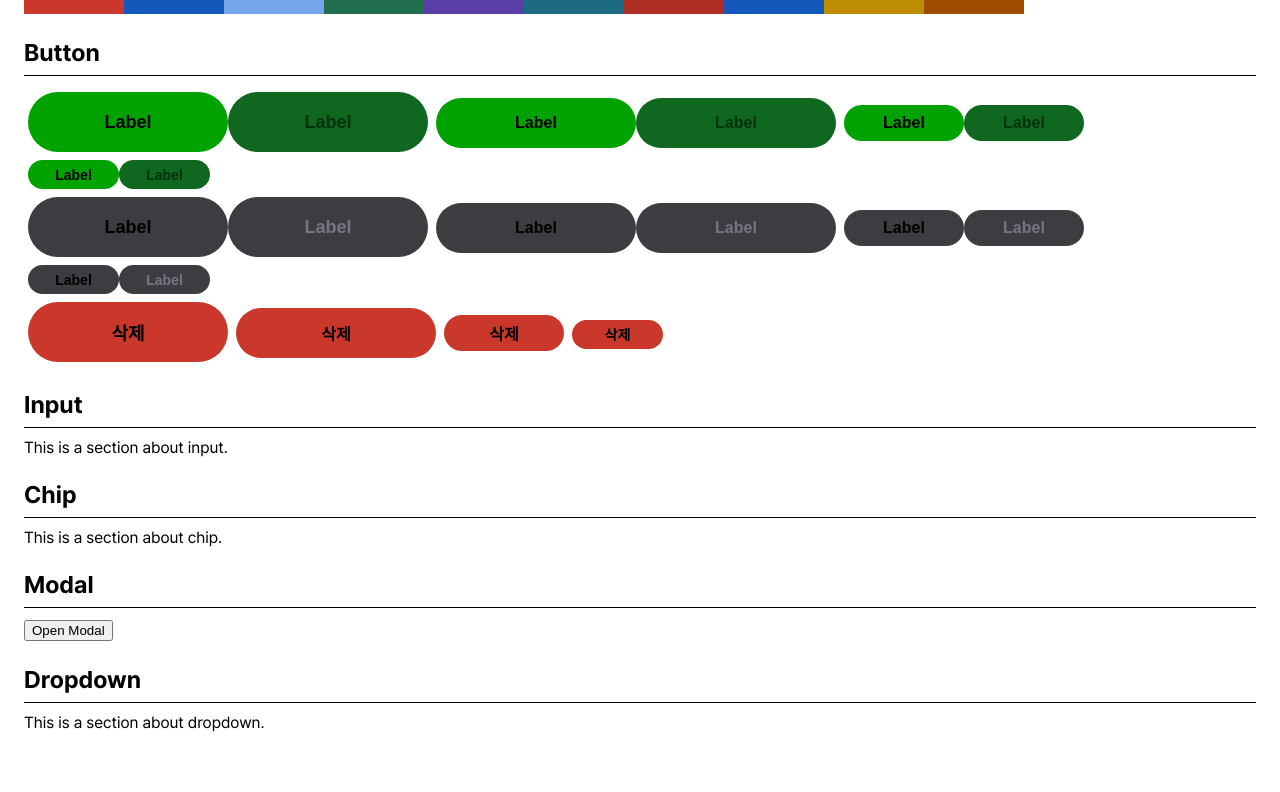
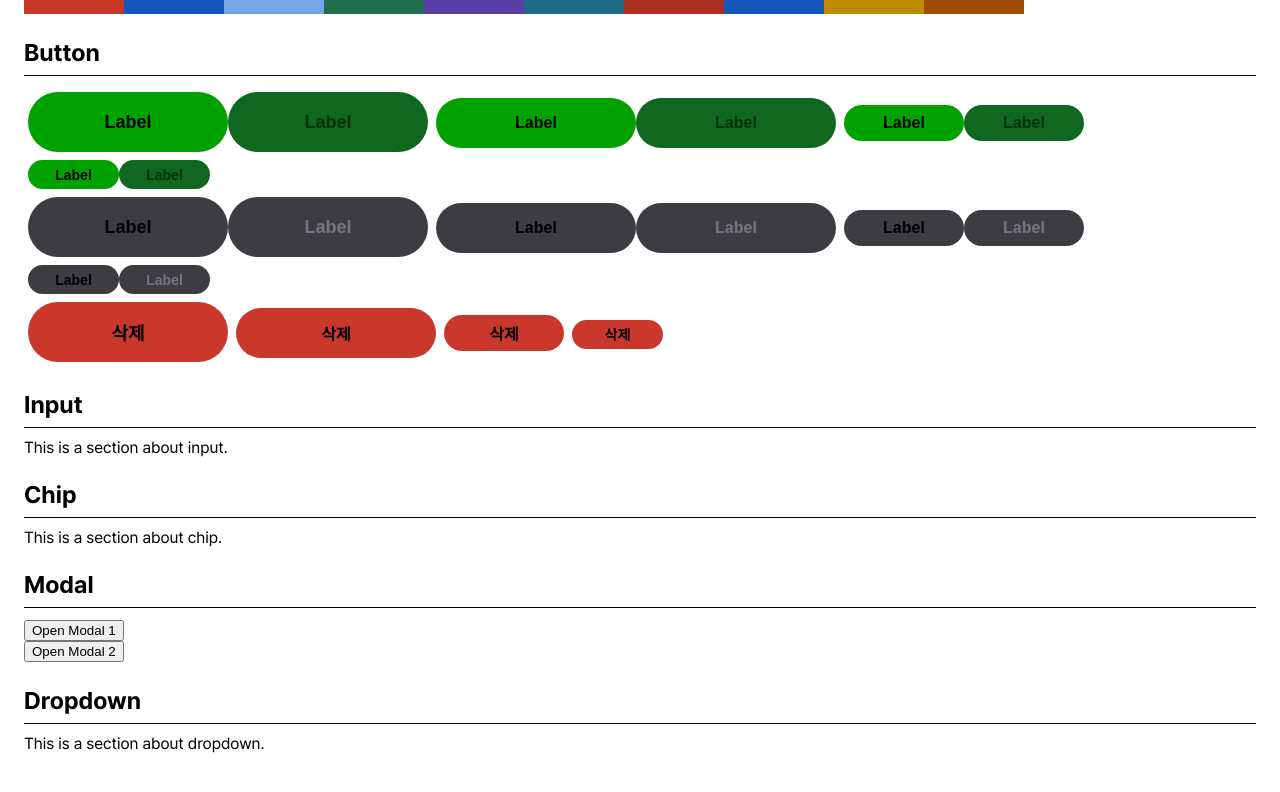
Before and after one commit to Codeit-FE18-Part3-Team4/Taskify, a Next.js app: page /test-components in a window 1280 px wide. Shown: the part 1114-1906 px from the top of the page. Built offline with nearby package versions, Linux system fonts and the light colour scheme.

Commit message:
✨ feat [#14] Key를 사용해서 modal 상태를 개별적으로 관리하도록 개선

```diff
--- a/src/components/modal/modal-provider.tsx
+++ b/src/components/modal/modal-provider.tsx
@@ -1,44 +1,34 @@
-import { createContext, ReactNode, useState } from "react";
+import {
+  createContext,
+  Dispatch,
+  ReactNode,
+  SetStateAction,
+  useState,
+} from "react";
 
-interface ModalState {
-  isMount: boolean;
-  isOpen: boolean;
-  openModal: (isOpen: boolean) => void;
-  onClose: () => void;
+export interface ModalState {
+  [key: string]: {
+    isMount: boolean;
+    isOpen: boolean;
+  };
 }
 
-const INITIAL_STATE: ModalState = {
-  isMount: false,
-  isOpen: false,
-  openModal: () => {},
-  onClose: () => {},
-};
+interface ContextValue {
+  modalState: ModalState | null;
+  setModalState: Dispatch<SetStateAction<ModalState | null>>;
+}
 
-export const ModalContext = createContext<ModalState>(INITIAL_STATE);
+export const ModalContext = createContext<ContextValue | null>(null);
 
 interface Props {
   children: ReactNode;
 }
 
 export default function ModalProvider({ children }: Props) {
-  const [isMount, setMount] = useState(false);
-  const [isOpen, setOpen] = useState(false);
-
-  const openModal = (isOpen: boolean) => {
-    if (isOpen) {
-      setMount(true);
-      setOpen(true);
-    } else {
-      setOpen(false);
-    }
-  };
-
-  const onClose = () => {
-    setMount(false);
-  };
+  const [modalState, setModalState] = useState<ModalState | null>(null);
 
   return (
-    <ModalContext value={{ isMount, isOpen, openModal, onClose }}>
+    <ModalContext value={{ modalState, setModalState }}>
       {children}
     </ModalContext>
   );
--- a/src/components/modal/modal.tsx
+++ b/src/components/modal/modal.tsx
@@ -5,15 +5,16 @@ import { createPortal } from "react-dom";
 import styles from "./modal.module.css";
 
 interface Props {
+  modalKey: string;
   children: ReactNode;
 }
 
-export default function Modal({ children }: Props) {
-  const { isOpen, openModal, onClose } = useModal();
+export default function Modal({ modalKey, children }: Props) {
+  const { isOpenModal, openModal, onCloseModal } = useModal({ key: modalKey });
 
   const handleAnimationEnd = () => {
-    if (isOpen) return;
-    onClose();
+    if (isOpenModal) return;
+    onCloseModal();
   };
 
   const handleClick = () => {
@@ -26,7 +27,10 @@ export default function Modal({ children }: Props) {
 
   const modal = (
     <div
-      className={classnames(styles.modal, isOpen ? styles.open : styles.close)}
+      className={classnames(
+        styles.modal,
+        isOpenModal ? styles.open : styles.close
+      )}
       onAnimationEnd={handleAnimationEnd}
       onClick={handleClick}
     >
--- a/src/hooks/use-modal.tsx
+++ b/src/hooks/use-modal.tsx
@@ -1,7 +1,58 @@
 import { ModalContext } from "@/components/modal/modal-provider";
 import { useContext } from "react";
 
-export function useModal() {
-  const { isMount, isOpen, openModal, onClose } = useContext(ModalContext);
-  return { isShowModal: isMount, isOpen, openModal, onClose };
+const INITIAL_MODAL_STATE = { isMount: false, isOpen: false };
+
+interface Props {
+  key: string;
 }
+
+export function useModal({ key }: Props) {
+  const contextValue = useContext(ModalContext);
+  if (!contextValue) {
+    throw new Error("useModal must be used within a ModalProvider");
+  }
+
+  const { modalState, setModalState } = contextValue;
+
+  const { isMount, isOpen } = modalState
+    ? modalState[key] || INITIAL_MODAL_STATE
+    : INITIAL_MODAL_STATE;
+
+  const openModal = (isOpen: boolean) => {
+    if (isOpen) {
+      setModalState((prev) => ({
+        ...prev,
+        [key]: {
+          isMount: true,
+          isOpen: true,
+        },
+      }));
+    } else {
+      setModalState((prev) => ({
+        ...prev,
+        [key]: {
+          isMount: true,
+          isOpen: false,
+        },
+      }));
+    }
+  };
+
+  const onClose = () => {
+    setModalState((prev) => ({
+      ...prev,
+      [key]: {
+        isMount: false,
+        isOpen: false,
+      },
+    }));
+  };
+
+  return {
+    isShowModal: isMount,
+    isOpenModal: isOpen,
+    openModal,
+    onCloseModal: onClose,
+  };
+}
--- a/src/pages/test-components/index.tsx
+++ b/src/pages/test-components/index.tsx
@@ -223,13 +223,21 @@ function ButtonBox() {
 }
 
 function ModalSample() {
-  const { isShowModal, openModal } = useModal();
+  const MODAL_KEY_1 = "MODAL_SAMPLE_1";
+  const MODAL_KEY_2 = "MODAL_SAMPLE_2";
+  const { isShowModal: isShowModal1, openModal: openModal1 } = useModal({
+    key: MODAL_KEY_1,
+  });
+  const { isShowModal: isShowModal2, openModal: openModal2 } = useModal({
+    key: MODAL_KEY_2,
+  });
 
   return (
     <>
-      <button onClick={() => openModal(true)}>Open Modal</button>
-      {isShowModal && (
-        <Modal>
+      <div>
+        <button onClick={() => openModal1(true)}>Open Modal 1</button>
+        {isShowModal1 && (
+          <Modal modalKey={MODAL_KEY_1}>
             <div
               style={{
                 width: "600px",
@@ -242,11 +250,34 @@ function ModalSample() {
                 alignItems: "center",
               }}
             >
-            <h2 style={{ color: "white" }}>Modal Title</h2>
-            <button onClick={() => openModal(false)}>Close Modal</button>
+              <h2 style={{ color: "white" }}>Modal 1 Title</h2>
+              <button onClick={() => openModal1(false)}>Close Modal 1</button>
             </div>
           </Modal>
         )}
+      </div>
+      <div>
+        <button onClick={() => openModal2(true)}>Open Modal 2</button>
+        {isShowModal2 && (
+          <Modal modalKey={MODAL_KEY_2}>
+            <div
+              style={{
+                width: "600px",
+                height: "600px",
+                backgroundColor: "#242429",
+                borderRadius: "24px",
+                display: "flex",
+                flexDirection: "column",
+                justifyContent: "center",
+                alignItems: "center",
+              }}
+            >
+              <h2 style={{ color: "white" }}>Modal 2 Title</h2>
+              <button onClick={() => openModal2(false)}>Close Modal 2</button>
+            </div>
+          </Modal>
+        )}
+      </div>
     </>
   );
 }
```
Also changed, not shown: 1 other file (tests, documents, lock files or other folders). Lines whose indentation alone changed are shown as unchanged.
